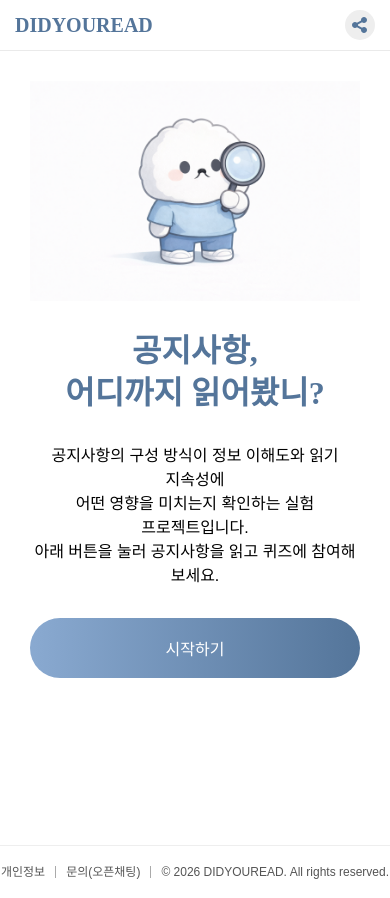
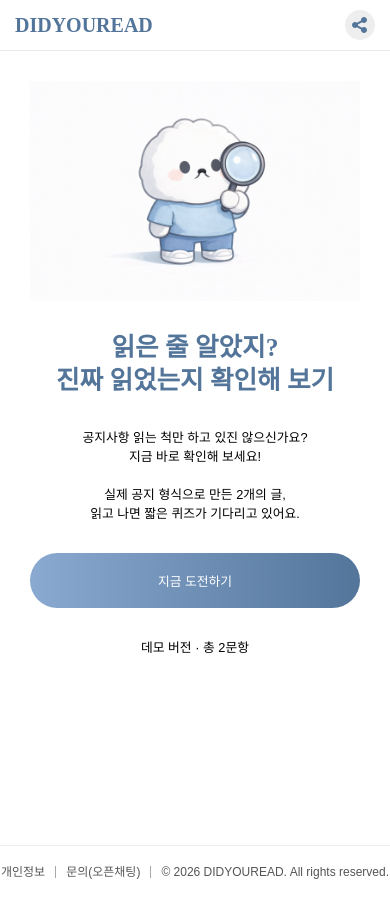
Before and after one commit to kiki97-dev/didyouread, a Next.js app: page / in a window 390 px wide. Built offline with nearby package versions, Linux system fonts and the light colour scheme; a web font is replaced by a local one.

Commit message:
feat:메인 문구 수정, 폰트 rem 수정

```diff
--- a/src/app/globals.css
+++ b/src/app/globals.css
@@ -1,7 +1,20 @@
+
+@import "./reset.css";
 @import url("https://cdn.jsdelivr.net/gh/fonts-archive/Paperlogy/Paperlogy.css");
 
 * {
 	font-family: "SUIT", sans-serif;
+}
+
+/* 기본 설정 (16px) */
+html {
+	font-size: 62.5%; /* 브라우저 기본 16px의 62.5% = 10px */
+}
+
+@media (max-width: 400px) {
+	html {
+		font-size: 50%; /* 8px로 축소 */
+	}
 }
 
 .mo-wrap {
@@ -62,7 +75,7 @@
 	justify-content: center;
 	align-items: center;
 	width: 100%;
-	font-size: 16px;
+	font-size: 1.6rem;
 	color: #fff;
 	padding: 18px 20px;
 	border-radius: 30px;
@@ -78,7 +91,7 @@
 }
 .main01__inner > h1 {
 	text-align: center;
-	font-size: 2rem;
+	font-size: 3.2rem;
 	font-weight: 800;
 	line-height: 1.3;
 	font-family: "Paperlogy";
@@ -89,6 +102,7 @@
 	text-align: center;
 	line-height: 1.5;
 	word-break: keep-all;
+	font-size: 1.6rem;
 }
 
 /* 푸터 */
--- a/src/app/layout.tsx
+++ b/src/app/layout.tsx
@@ -1,8 +1,13 @@
-import type { Metadata } from "next";
-import "./reset.css";
+import type { Metadata, Viewport } from "next";
 import "./globals.css";
 import ShareButton from "./components/ShareButton";
 import Link from "next/link";
+
+export const viewport: Viewport = {
+	width: "device-width",
+	initialScale: 1,
+	// maximumScale: 1, // 필요에 따라 추가
+};
 
 export const metadata: Metadata = {
 	title: "디주릿",
--- a/src/app/page.tsx
+++ b/src/app/page.tsx
@@ -21,13 +21,15 @@ export default function Home() {
 			<div className="main01__inner main-common-inner">
 				<Image src="/images/main01.png" alt="설명 문구" width={1536} height={1024} />
 				<h1>
-					공지사항, <br />
-					어디까지 읽어봤니?
+					읽은 줄 알았지? <br />
+					진짜 읽었는지 확인해 보기
 				</h1>
 				<p>
-					공지사항의 구성 방식이 정보 이해도와 읽기 지속성에 <br />
-					어떤 영향을 미치는지 확인하는 실험 프로젝트입니다. <br />
-					아래 버튼을 눌러 공지사항을 읽고 퀴즈에 참여해 보세요.
+					공지사항 읽는 척만 하고 있진 않으신가요? <br />
+					지금 바로 확인해 보세요! <br />
+					<br />
+					실제 공지 형식으로 만든 2개의 글, <br />
+					읽고 나면 짧은 퀴즈가 기다리고 있어요.
 				</p>
 
 				{/* Link 대신 버튼 클릭 이벤트로 랜덤 라우팅 처리 */}
@@ -36,8 +38,12 @@ export default function Home() {
 					onClick={handleStart}
 					style={{ cursor: "pointer", border: "none" }}
 				>
-					시작하기
+					지금 도전하기
 				</button>
+
+				<p>
+					데모 버전 · 총 2문항
+				</p>
 			</div>
 		</section>
 	);
```
